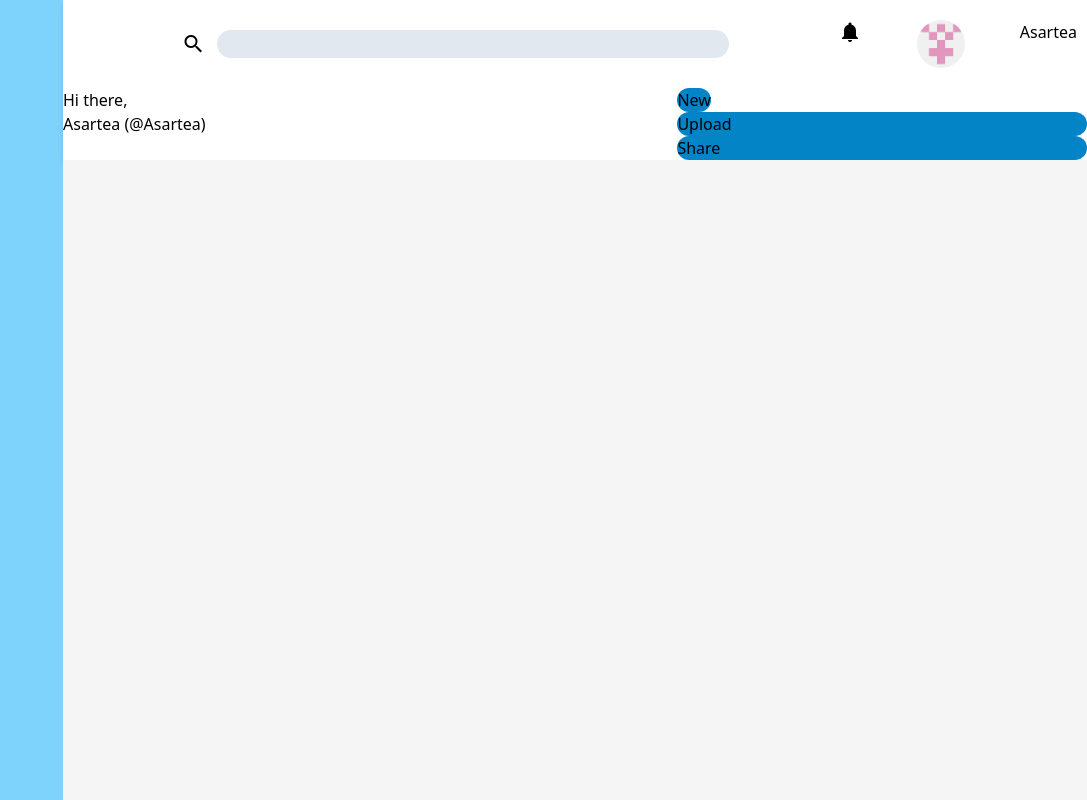
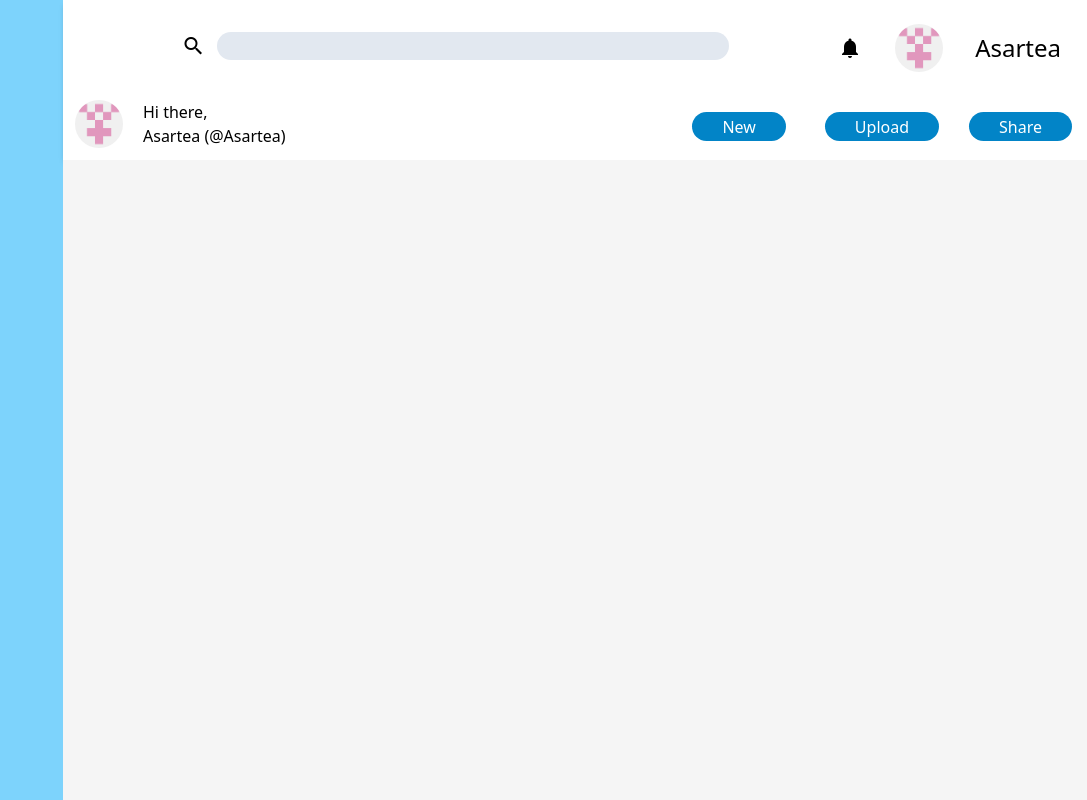
Before and after one commit to Asartea/odin-admin-page, a website: page index.html in a window 1280 px wide. Shown: the whole page, without its empty margins (193-1280 px from the left). Drawn offline with Linux system fonts and the light colour scheme.

Commit message:
topbar UI

```diff
--- a/index.html
+++ b/index.html
@@ -23,38 +23,40 @@
                 </div>
                 <div class="user-links">
                     <div class="notifications">
-                        <span class="material-icons">notifications</span>
+                        <span class="material-icons mt-4">notifications</span>
                     </div>
-                    <div class="profile-picture">
+                    <div class="profile-picture mt-1">
                         <img src="images/asartea-pfp.png" alt="" class="rounded-full w-12">
                     </div>
-                    <div class="profile-name">
+                    <div class="profile-name mt-3 mr-4 text-2xl font-medium">
                         Asartea
                     </div>
                 </div>
             </div>
             <div class="navbar-bottom">
-                <div class="welcome">
+                <div class="welcome flex">
                     <div class="user-picture">
-
+                        <img src="images/asartea-pfp.png" alt="" class="rounded-full w-12 m-2 mr-3 ml-3">
                     </div>
-                    <div class="">
-                        Hi there,
-                    </div>
-                    <div>
-                        Asartea (@Asartea)
+                    <div class="user-welcome m-2">
+                        <div class="">
+                            Hi there,
+                        </div>
+                        <div>
+                            Asartea (@Asartea)
+                        </div>
                     </div>
                 </div>
-                <div>
-                    <div class="navbar-button bg-sky-600 rounded-full w-fit">
+                <div class="navbar-buttons">
+                    <button class="navbar-button bg-sky-600 rounded-full w-fit">
                         New
-                    </div>
-                    <div class="navbar-button bg-sky-600 rounded-full">
+                    </button>
+                    <button class="navbar-button bg-sky-600 rounded-full w-fit">
                         Upload
-                    </div>
-                    <div class="navbar-button bg-sky-600 rounded-full">
+                    </button>
+                    <button class="navbar-button bg-sky-600 rounded-full w-fit">
                         Share
-                    </div>
+                    </button>
                 </div>
             </div>
         </nav>
--- a/styles/style.css
+++ b/styles/style.css
@@ -42,3 +42,14 @@
     display: grid;
     grid-template-columns: 3fr 2fr;
 }
+
+.navbar-button {
+    padding:0px 30px;
+    color:white;
+    margin: 20px 15px 15px 15px;
+}
+
+.navbar-buttons {
+    display:grid;
+    grid-template-columns: repeat(3, 1fr);
+}
```
Also changed, not shown: dist/output.css.
